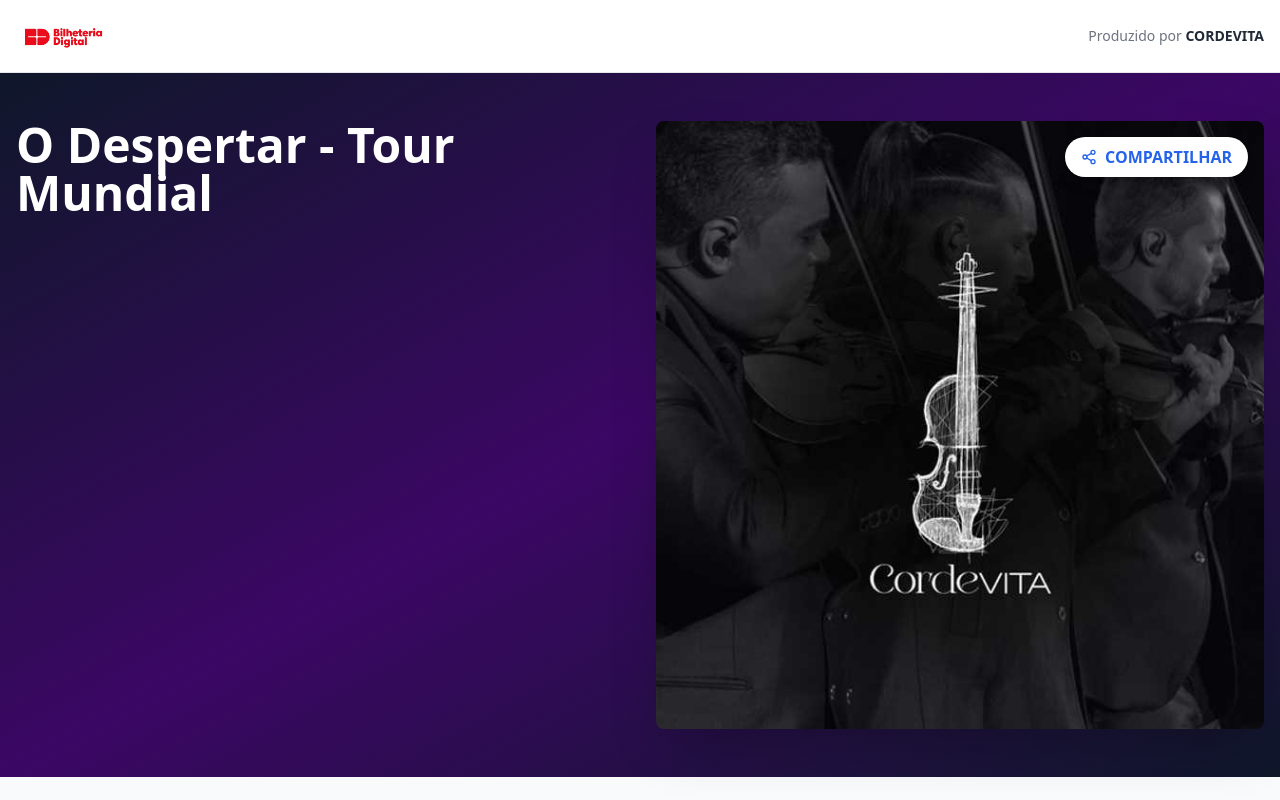
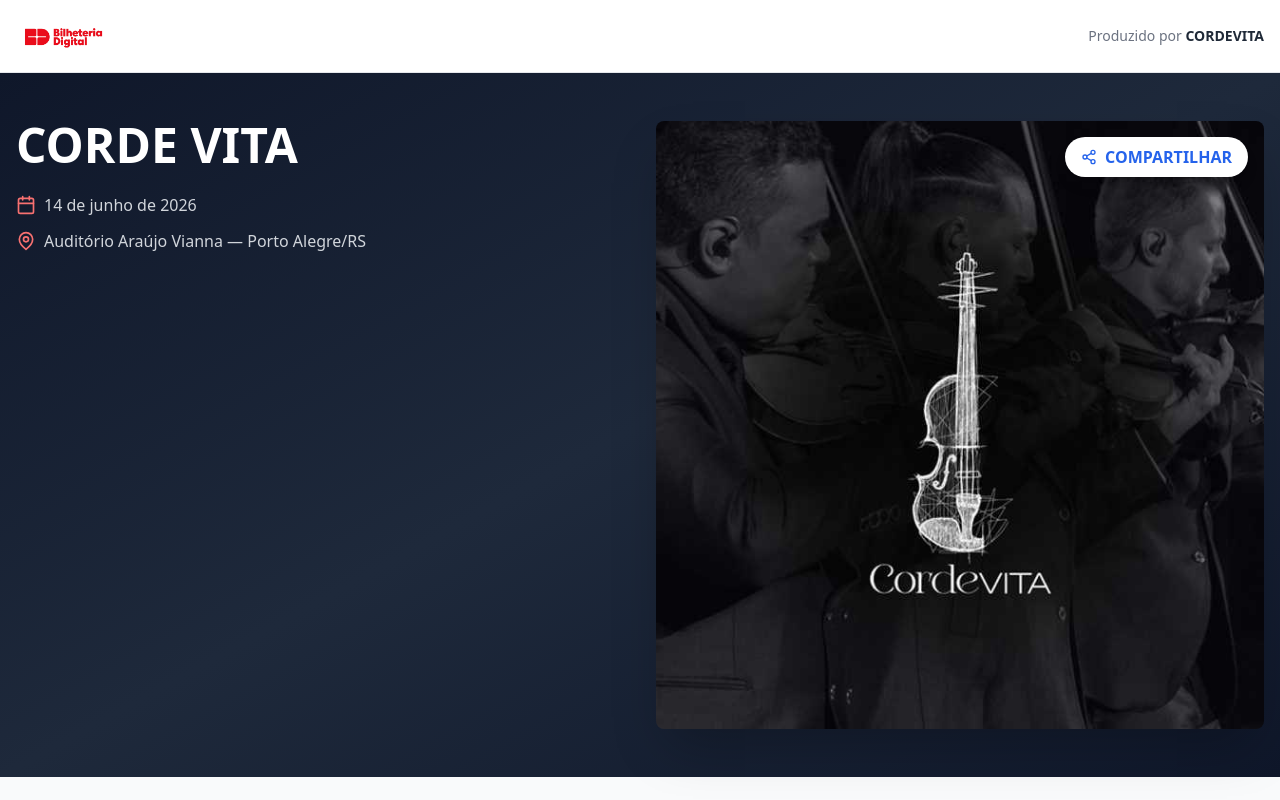
Before and after one commit to rossiusdt/tourmundialodespertar, a React (Vite) app: page / in a window 1280 px wide. Shown: the top 800 px of the page. Built offline with nearby package versions, Linux system fonts and the light colour scheme.

Commit message:
Update CORDE VITA event details

```diff
--- a/src/components/EventHero.tsx
+++ b/src/components/EventHero.tsx
@@ -1,21 +1,31 @@
-import { Share2 } from 'lucide-react';
+import { Share2, MapPin, Calendar } from 'lucide-react';
 
 export default function EventHero() {
   return (
-    <div className="bg-gradient-to-br from-slate-900 via-purple-950 to-slate-900 text-white">
+    <div className="bg-gradient-to-br from-slate-900 via-slate-800 to-slate-900 text-white">
       <div className="max-w-7xl mx-auto px-4 py-12">
         <div className="grid md:grid-cols-2 gap-8 items-start">
           <div className="space-y-6">
             <h1 className="text-4xl md:text-5xl font-bold leading-tight">
-              O Despertar - Tour Mundial
+              CORDE VITA
             </h1>
+            <div className="space-y-3">
+              <div className="flex items-center gap-2 text-gray-300">
+                <Calendar className="w-5 h-5 text-red-400 shrink-0" />
+                <span className="text-base font-medium">14 de junho de 2026</span>
+              </div>
+              <div className="flex items-center gap-2 text-gray-300">
+                <MapPin className="w-5 h-5 text-red-400 shrink-0" />
+                <span className="text-base font-medium">Auditório Araújo Vianna — Porto Alegre/RS</span>
+              </div>
+            </div>
           </div>
 
           <div className="relative">
             <div className="relative rounded-lg overflow-hidden shadow-2xl">
               <img
                 src="/WhatsApp_Image_2026-04-28_at_18.01.33.jpeg"
-                alt="O Despertar - Tour Mundial"
+                alt="CORDE VITA"
                 className="w-full h-full object-cover"
               />
             </div>
```
